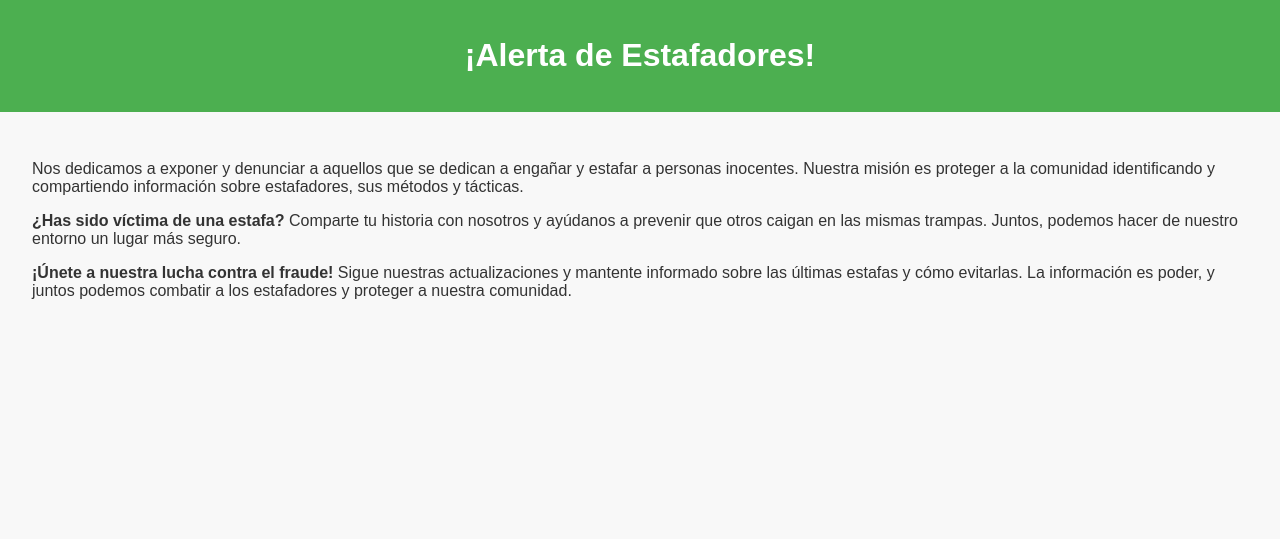
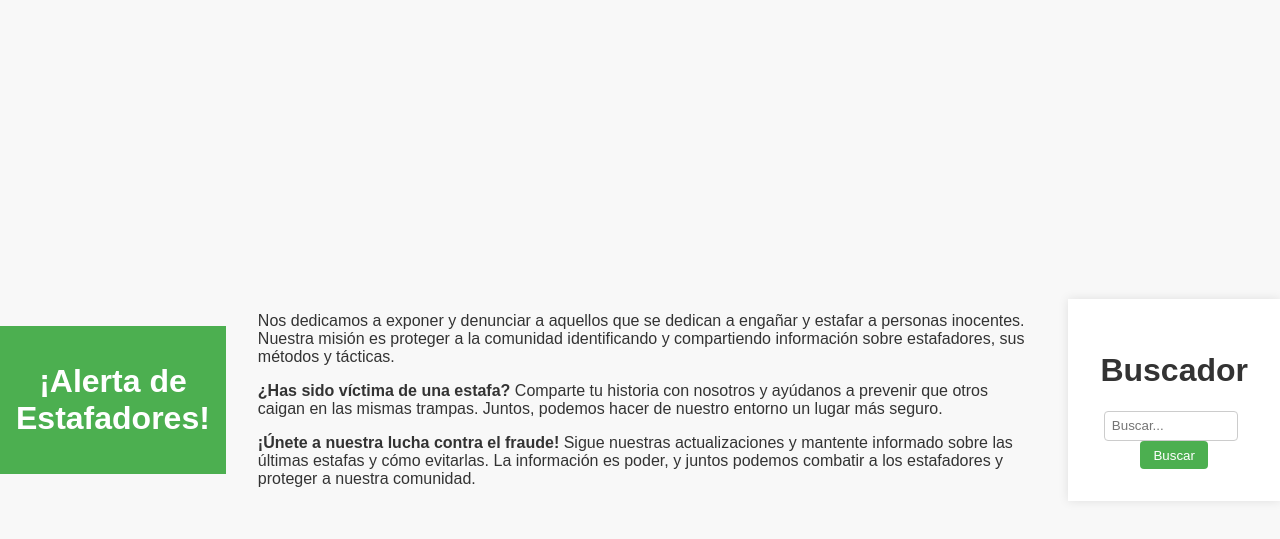
Before and after one commit to Dreamsk302/scammersBolivia, a plain HTML site: page index.html in a window 1280 px wide. Drawn offline with Linux system fonts and the light colour scheme.

Commit message:
motordebusquedaindex.html

```diff
--- a/index.html
+++ b/index.html
@@ -34,3 +34,55 @@
     </div>
 </body>
 </html>
+<!DOCTYPE html>
+<html lang="es">
+<head>
+    <meta charset="UTF-8">
+    <meta name="viewport" content="width=device-width, initial-scale=1.0">
+    <title>Buscador</title>
+    <style>
+        body {
+            font-family: Arial, sans-serif;
+            background-color: #f8f8f8;
+            display: flex;
+            justify-content: center;
+            align-items: center;
+            height: 100vh;
+            margin: 0;
+        }
+        .search-container {
+            text-align: center;
+            background-color: white;
+            padding: 2em;
+            box-shadow: 0 0 10px rgba(0, 0, 0, 0.1);
+        }
+        input[type="text"] {
+            width: 80%;
+            padding: 0.5em;
+            margin-right: 0.5em;
+            border: 1px solid #ccc;
+            border-radius: 4px;
+        }
+        input[type="submit"] {
+            padding: 0.5em 1em;
+            background-color: #4CAF50;
+            color: white;
+            border: none;
+            border-radius: 4px;
+            cursor: pointer;
+        }
+        input[type="submit"]:hover {
+            background-color: #45a049;
+        }
+    </style>
+</head>
+<body>
+    <div class="search-container">
+        <h1>Buscador</h1>
+        <form action="/resultados-de-busqueda" method="GET">
+            <input type="text" name="q" placeholder="Buscar...">
+            <input type="submit" value="Buscar">
+        </form>
+    </div>
+</body>
+</html>
```
